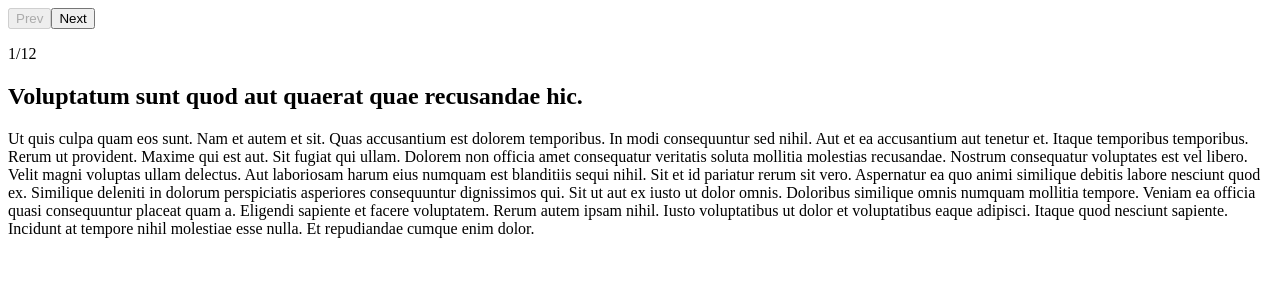
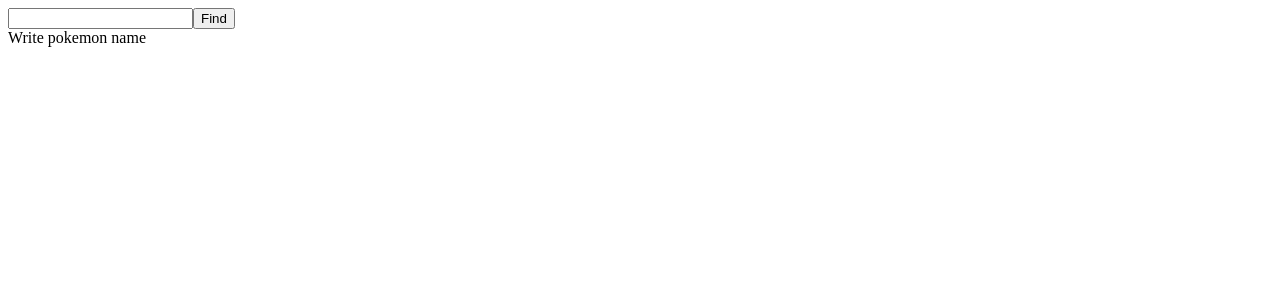
Before and after one commit to darynna/learn-react, a React (Create React App) app: page / in a window 1280 px wide. Shown: the top 300 px of the page. Built offline with nearby package versions, Linux system fonts and the light colour scheme.

Commit message:
practise pokemons http

```diff
--- a/package.json
+++ b/package.json
@@ -18,6 +18,7 @@
     "react-icons": "^4.11.0",
     "react-player": "^2.13.0",
     "react-scripts": "5.0.1",
+    "react-toastify": "^9.1.3",
     "styled-components": "^6.0.8",
     "web-vitals": "^2.1.4",
     "yup": "^1.2.0"
--- a/src/components/App.jsx
+++ b/src/components/App.jsx
@@ -196,3 +196,31 @@
 
 
 //READER
+
+import { Component } from "react";
+import PokemonForm from "./PokemonForm/PokemonForm";
+import PokemonInfo from "./PokemonInfo/PokemonInfo";
+import { ToastContainer} from 'react-toastify';
+import 'react-toastify/dist/ReactToastify.css';
+
+export default class App extends Component{
+
+    state={
+        pokemonName: ''
+    }
+   handleSearchSubmit=(pokemonName)=>{
+     this.setState({
+        pokemonName: pokemonName
+     })
+   }
+
+    render(){
+        return(
+            <>
+            <PokemonForm onSubmit={this.handleSearchSubmit}/>
+            <ToastContainer/>
+            <PokemonInfo pokemonName={this.state.pokemonName}/>
+            </>
+        )
+    }
+}
--- /dev/null
+++ b/src/components/PokemonForm/PokemonForm.js
@@ -0,0 +1,37 @@
+import { Component } from "react";
+import { toast } from 'react-toastify';
+
+export default class PokemonForm extends Component{
+    state={
+        pokemonName: ''
+    }
+
+    hangleNameChange = e =>{
+        this.setState({pokemonName: e.currentTarget.value.toLowerCase()})
+    };
+
+    handleSubmit = e =>{
+        e.preventDefault()
+
+        if(this.state.pokemonName.trim() === ''){
+            return toast.error("Write name of pokemon")
+        }
+
+        this.setState({pokemonName: ''})
+        this.props.onSubmit(this.state.pokemonName)
+    }
+
+    render(){
+        return(
+            <form onSubmit={this.handleSubmit}>
+                <input
+                type="text"
+                name="pokemonName"
+                value={this.state.pokemonName}
+                onChange={this.hangleNameChange}
+                />
+                <button type="submit">Find</button>
+            </form>
+        )
+    }
+}
--- /dev/null
+++ b/src/components/PokemonInfo/PokemonInfo.js
@@ -0,0 +1,53 @@
+import { Component } from "react";
+import PokemonPendingView from "components/PokemonPendingView/PokemonPendingView";
+import PokemonAPI from "components/services/PokemonAPI";
+
+export default class PokemonInfo extends Component{
+    state={
+        pokemon: null,
+        error: null,
+        status: 'idle'
+
+    }
+
+    componentDidUpdate(prevProps, prevState){
+        const prevName = prevProps.pokemonName
+        const nextName = this.props.pokemonName
+        if(prevName !== nextName){
+            this.setState({status: "pending"})
+
+            PokemonAPI.fetchPokemon(nextName)
+            .then(pokemon => this.setState({pokemon, status: 'resolved'}))
+            .catch(error => this.setState({error, status: "rejected"}))
+            .finally(() => this.setState({loading: false}))
+        }
+    }
+
+    render(){
+        const {pokemon,error, status} = this.state
+
+        if(status === "idle"){
+            return <div>Write pokemon name</div>
+        }
+
+        if(status==='pending'){
+            return  <PokemonPendingView/>
+        }
+
+        if(status === "rejected"){
+            return (<h1>{error.message}</h1>)
+        }
+
+        if(status === 'resolved'){
+            return(
+            <div>
+                <p>{pokemon.name}</p>
+                <img
+                src={pokemon.sprites.other['official-artwork'].front_default}
+                alt={pokemon.name}
+                width="240"
+                />
+                </div>)
+        }
+    }
+}
--- /dev/null
+++ b/src/components/PokemonPendingView/PokemonPendingView.js
@@ -0,0 +1,4 @@
+
+export default function PokemonPendingView({pokemonName}){
+       return <p>Loading...</p>
+}
--- /dev/null
+++ b/src/components/services/PokemonAPI.js
@@ -0,0 +1,15 @@
+function fetchPokemon(name){
+    return fetch(`https://pokeapi.co/api/v2/pokemon/${name}`)
+    .then(res => {
+        if(res.ok){
+          return res.json()
+        }
+
+        return Promise.reject(
+            new Error(`No pokemon with name ${name}`)
+        )
+    })
+}
+const api = {fetchPokemon}
+
+export default api
--- a/src/index.js
+++ b/src/index.js
@@ -1,28 +1,30 @@
+import React from 'react';
+import ReactDOM from 'react-dom';
+import './index.css';
+import App from './components/App';
+
+ReactDOM.createRoot(document.getElementById('root')).render(<App />);
+
+
 // import React from 'react';
 // import ReactDOM from 'react-dom';
+// // import { ThemeProvider } from 'styled-components';
+// // import { GlobalStyle } from 'components/GlobalStyle';
+// import { Reader } from 'components/Reader/Reader';
+// import publications from './publications.json';
 // import './index.css';
-// import {App} from './components/App';
-
-// ReactDOM.createRoot(document.getElementById('root')).render(<App />);
-
-import React from 'react';
-import ReactDOM from 'react-dom';
-// import { ThemeProvider } from 'styled-components';
-// import { GlobalStyle } from 'components/GlobalStyle';
-import { Reader } from 'components/Reader/Reader';
-import publications from './publications.json';
-import './index.css';
 // import { Example1 } from 'components/Example1';
 
 // const theme = {};
 
-ReactDOM.render(
-//   <React.StrictMode>
-//     <ThemeProvider theme={theme}>
-//       <GlobalStyle />
-//       <Reader items={publications} />
-//     </ThemeProvider>
-//   </React.StrictMode>,
-<Reader items={publications}/>,
-  document.getElementById('root')
-);
+// ReactDOM.render(
+// //   <React.StrictMode>
+// //     <ThemeProvider theme={theme}>
+// //       <GlobalStyle />
+// //       <Reader items={publications} />
+// //     </ThemeProvider>
+// //   </React.StrictMode>,
+// {/* <Reader items={publications}/>, */}
+// <
+//   document.getElementById('root')
+// );
```
Also changed, not shown: 1 other file (tests, documents, lock files or other folders).
